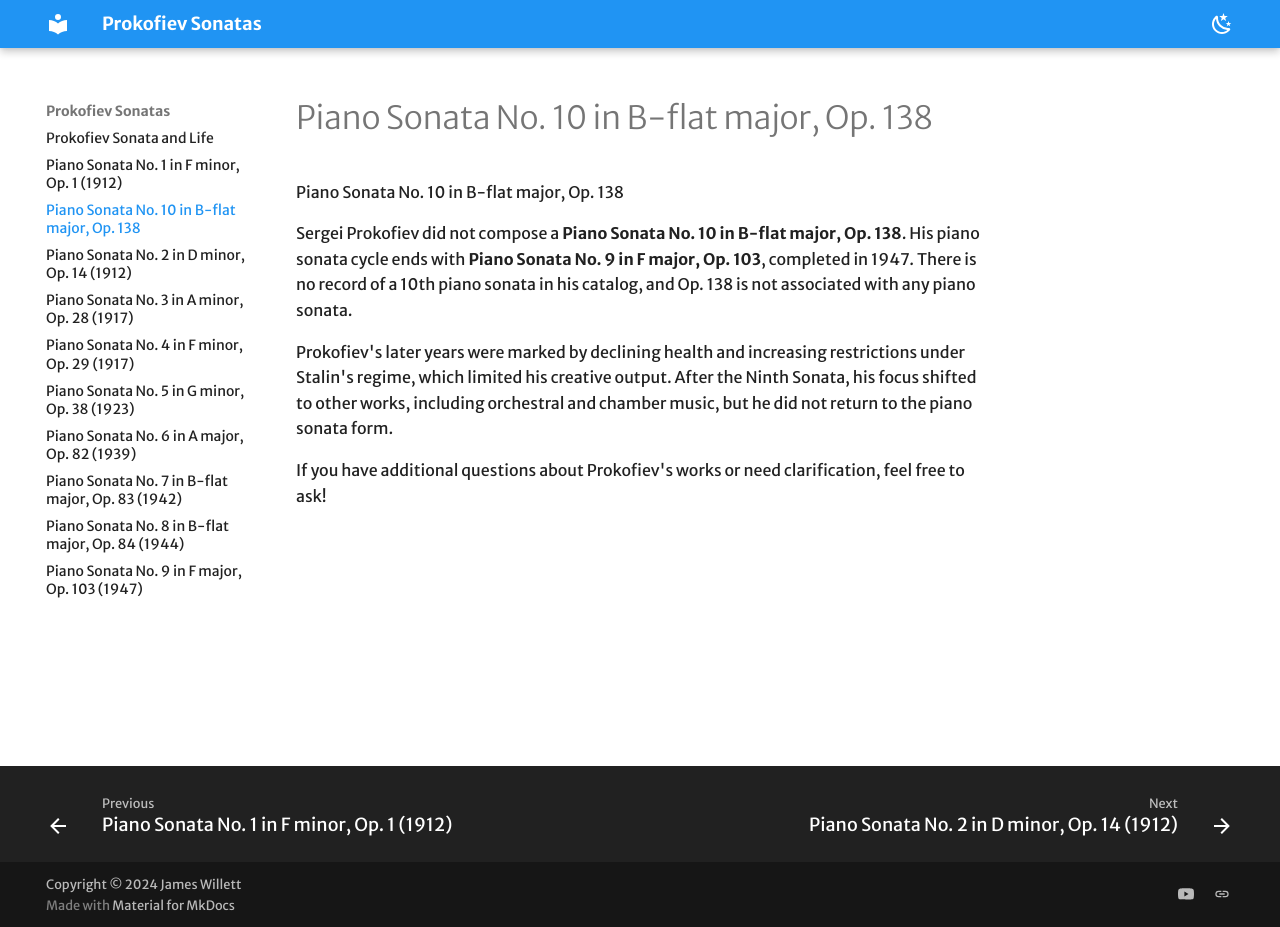
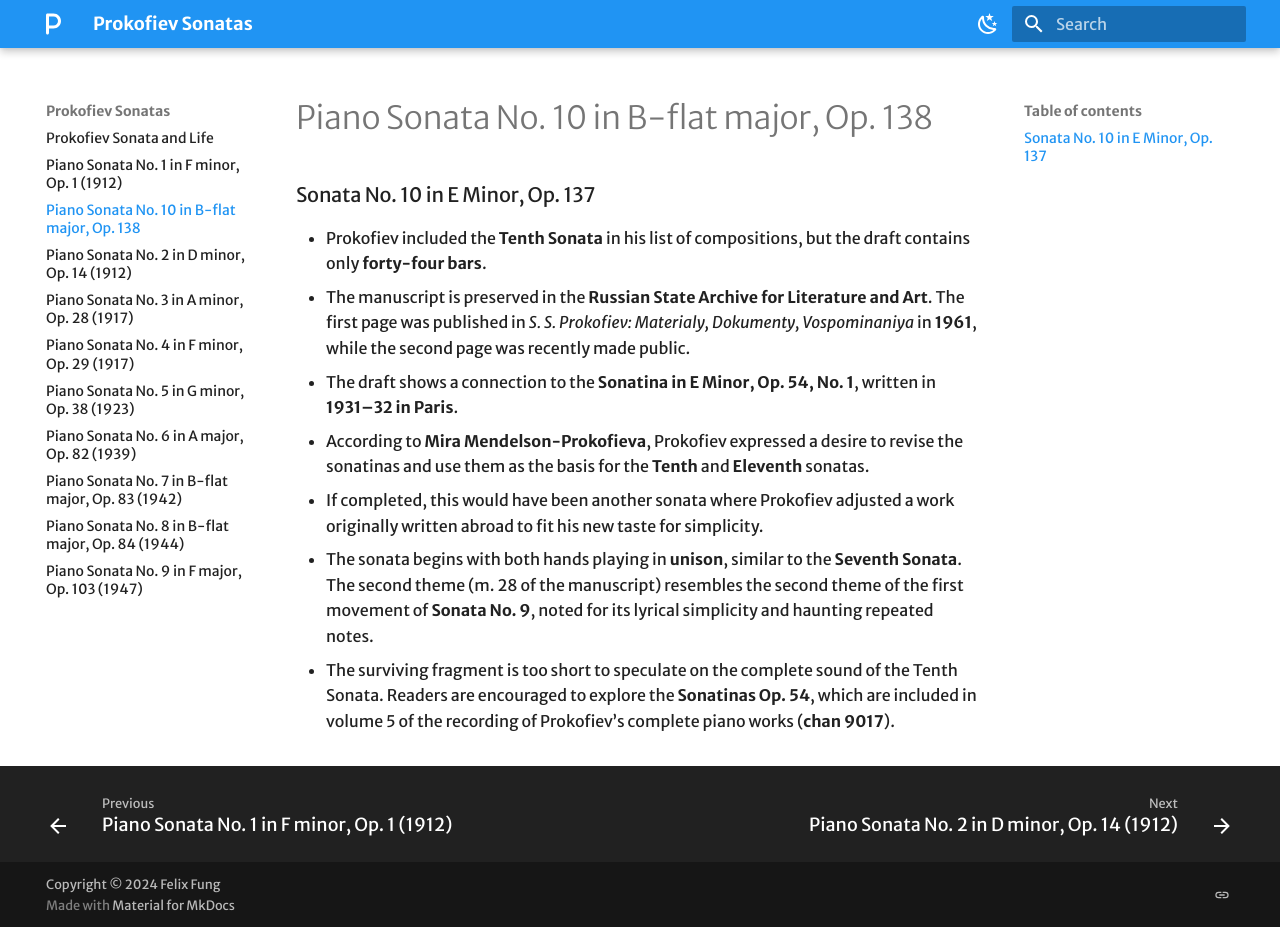
Before and after one commit to magicat888/prokofiev-sonata, an MkDocs documentation site: the page built from docs/Sonata10.md, in a window 1280 px wide and 927 px high. Built offline with MkDocs 1.6.1 and Material for MkDocs 9.7.7, drawn with Linux system fonts in a browser that asks for light colours; some web fonts are replaced.

Commit message:
sonata 10 update

```diff
--- a/docs/Sonata10.md
+++ b/docs/Sonata10.md
@@ -1,9 +1,14 @@
 # Piano Sonata No. 10 in B-flat major, Op. 138
 
-Piano Sonata No. 10 in B-flat major, Op. 138
+### Sonata No. 10 in E Minor, Op. 137
 
-Sergei Prokofiev did not compose a **Piano Sonata No. 10 in B-flat major, Op. 138**. His piano sonata cycle ends with **Piano Sonata No. 9 in F major, Op. 103**, completed in 1947. There is no record of a 10th piano sonata in his catalog, and Op. 138 is not associated with any piano sonata.
+- Prokofiev included the **Tenth Sonata** in his list of compositions, but the draft contains only **forty-four bars**.
+- The manuscript is preserved in the **Russian State Archive for Literature and Art**. The first page was published in _S. S. Prokofiev: Materialy, Dokumenty, Vospominaniya_ in **1961**, while the second page was recently made public.
+- The draft shows a connection to the **Sonatina in E Minor, Op. 54, No. 1**, written in **1931–32 in Paris**.
 
-Prokofiev's later years were marked by declining health and increasing restrictions under Stalin's regime, which limited his creative output. After the Ninth Sonata, his focus shifted to other works, including orchestral and chamber music, but he did not return to the piano sonata form.
+  - According to **Mira Mendelson-Prokofieva**, Prokofiev expressed a desire to revise the sonatinas and use them as the basis for the **Tenth** and **Eleventh** sonatas.
+  - If completed, this would have been another sonata where Prokofiev adjusted a work originally written abroad to fit his new taste for simplicity.
 
-If you have additional questions about Prokofiev's works or need clarification, feel free to ask!
+- The sonata begins with both hands playing in **unison**, similar to the **Seventh Sonata**. The second theme (m. 28 of the manuscript) resembles the second theme of the first movement of **Sonata No. 9**, noted for its lyrical simplicity and haunting repeated notes.
+
+- The surviving fragment is too short to speculate on the complete sound of the Tenth Sonata. Readers are encouraged to explore the **Sonatinas Op. 54**, which are included in volume 5 of the recording of Prokofiev’s complete piano works (**chan 9017**).
--- a/mkdocs.yml
+++ b/mkdocs.yml
@@ -1,16 +1,13 @@
 site_name: Prokofiev Sonatas
-site_url: https://sitename.example
 theme:
   name: material
   font:
     text: Merriweather Sans
     code: Red Hat Mono
-  # logo: assets/HKB1.png
   features:
     - navigation.footer
   icon:
-    logo: fontawesome/solid/P
-  # favicon: simple-icon
+    logo: fontawesome/solid/p
   palette:
     # Light Mode
     - scheme: default
@@ -48,31 +45,29 @@
   - admonition
   - pymdownx.details
 
-plugins:
-  - glightbox:
-      touchNavigation: true
-      loop: false
-      effect: zoom
-      slide_effect: slide
-      width: 100%
-      height: auto
-      zoomable: true
-      draggable: true
-      skip_classes:
-        - custom-skip-class-name
-      auto_caption: false
-      caption_position: bottom
-      background: white
-      shadow: true
-      manual: false
-  # - autorefs:
-  #     # This will automatically generate navigation from the docs directory
-  #     auto_nav: true
+# plugins:
+#   - glightbox:
+#       touchNavigation: true
+#       loop: false
+#       effect: zoom
+#       slide_effect: slide
+#       width: 100%
+#       height: auto
+#       zoomable: true
+#       draggable: true
+#       skip_classes:
+#         - custom-skip-class-name
+#       auto_caption: false
+#       caption_position: bottom
+#       background: white
+#       shadow: true
+#       manual: false
+# - autorefs:
+#     # This will automatically generate navigation from the docs directory
+#     auto_nav: true
 extra:
   social:
-    - icon: simple/youtube
-      link: https://youtube.com/@james-willett
     - icon: simple/linkedin
-      link: https://linkedin.com/in/willettjames
+      link: https://www.linkedin.com/in/felix-fung-m9384/
 
-copyright: Copyright &copy; 2024 James Willett
+copyright: Copyright &copy; 2024 Felix Fung
```
Also changed, not shown: requirements.txt (added, +29 -0 lines), requirements_dev.txt (added, +30 -0 lines), 1 other file.
